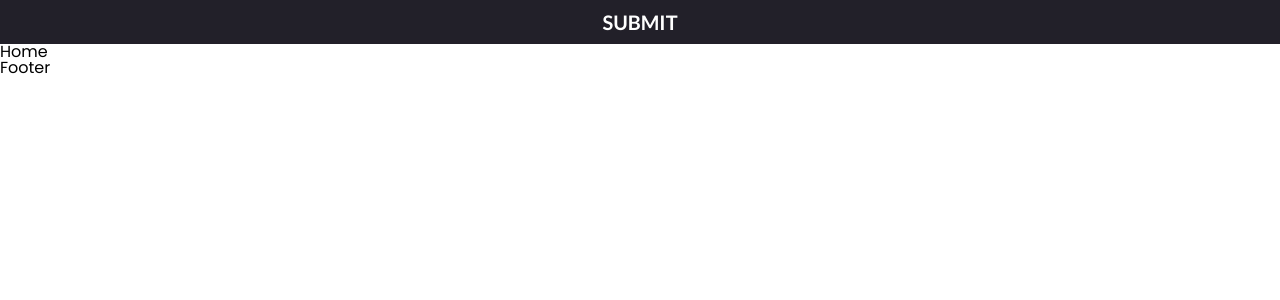
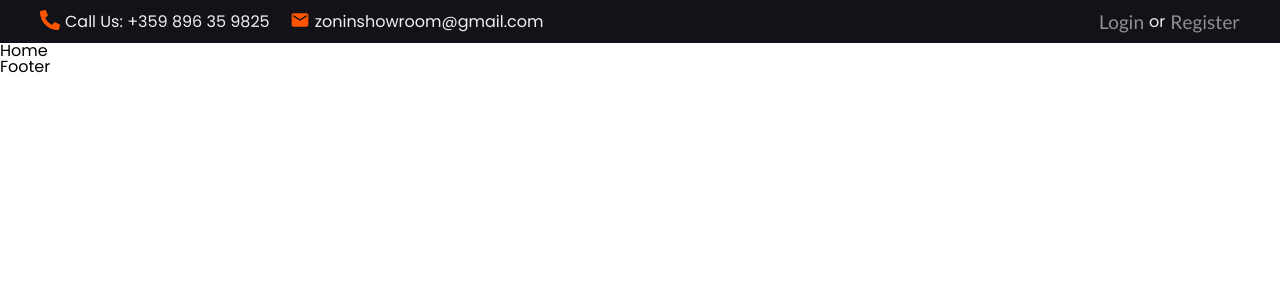
Before and after one commit to iamalexninov/autozonin-frontend, a React (Vite) app: page / in a window 1280 px wide. Shown: the top 300 px of the page. Built offline with nearby package versions, Linux system fonts and the light colour scheme.

Commit message:
added navbar-top and wrapper container

```diff
--- a/src/assets/styles/reset.css
+++ b/src/assets/styles/reset.css
@@ -74,5 +74,5 @@ a {
 
 button,
 i {
-  transition: all 0.3s ease-in-out;
+  transition: all 0.7s ease-in-out;
 }
--- a/src/assets/styles/reuse.css
+++ b/src/assets/styles/reuse.css
@@ -0,0 +1,3 @@
+.m {
+    color: aliceblue;
+}
--- a/src/components/global/GlobalIcon.jsx
+++ b/src/components/global/GlobalIcon.jsx
@@ -1,4 +1,5 @@
 import { FaPhoneAlt } from "react-icons/fa";
+import { MdEmail } from "react-icons/md";
 
 export const GlobalIcon = ({ type, size }) => {
   return <RenderIconComponent type={type} size={size} />;
@@ -7,6 +8,7 @@ export const GlobalIcon = ({ type, size }) => {
 const RenderIconComponent = ({ type, size = 20 }) => {
   const iconComponents = {
     phone: FaPhoneAlt,
+    email: MdEmail,
   };
 
   const IconComponent = iconComponents[type] || null;
--- /dev/null
+++ b/src/components/global/wrapper/Wrapper.jsx
@@ -0,0 +1,5 @@
+import styles from "./style.module.css";
+
+export const Wrapper = ({ children }) => {
+  return <div className={styles.wrapper}>{children}</div>;
+};
--- /dev/null
+++ b/src/components/global/wrapper/style.module.css
@@ -0,0 +1,6 @@
+@media only screen and (min-width: 767px) {
+  .wrapper {
+    max-width: 1200px;
+    margin: 0 auto;
+  }
+}
--- a/src/components/navbar-top/NavbarTop.jsx
+++ b/src/components/navbar-top/NavbarTop.jsx
@@ -1,30 +1,18 @@
-import { GlobalButton } from "../global/button/GlobalButton";
 import styles from "./style.module.css";
 
-import { Link } from "react-router-dom";
+import { Wrapper } from "../global/wrapper/Wrapper";
+import { NavbarTopInfo } from "./navbar-top-info/NavbarTopInfo";
+import { NavbarTopAuth } from "./navbar-top-auth/NavbarTopAuth";
 
 export const NavbarTop = () => {
   return (
-    <div className={styles.nav}>
-      <GlobalButton
-        btnVariant="generic"
-        btnType="primary"
-        path="/about"
-        text="Submit"
-      />
-      {/* <div className={styles.nav_info}>
-        <div className={styles.nav_info_phone}></div>
-        <div className={styles.nav_info_email}></div>
-      </div>
-      <div className={styles.nav_auth}>
-        <Link to="/login">
-          <p>Login</p>
-        </Link>
-        <p>or</p>
-        <Link to="/register">
-          <p>Register</p>
-        </Link>
-      </div> */}
+    <div className={styles.nav_top_container}>
+      <Wrapper>
+        <div className={styles.nav}>
+          <NavbarTopInfo />
+          <NavbarTopAuth />
+        </div>
+      </Wrapper>
     </div>
   );
 };
--- /dev/null
+++ b/src/components/navbar-top/navbar-top-auth/NavbarTopAuth.jsx
@@ -0,0 +1,17 @@
+import styles from "./style.module.css";
+
+import { Link } from "react-router-dom";
+
+export const NavbarTopAuth = () => {
+  return (
+    <div className={styles.nav_auth}>
+      <Link to="/login" className={styles.nav_auth_link}>
+        <p>Login</p>
+      </Link>
+      <p>or</p>
+      <Link to="/register" className={styles.nav_auth_link}>
+        <p>Register</p>
+      </Link>
+    </div>
+  );
+};
--- /dev/null
+++ b/src/components/navbar-top/navbar-top-auth/style.module.css
@@ -0,0 +1,14 @@
+.nav_auth {
+  display: flex;
+  align-items: center;
+  gap: 5px;
+  color: var(--light-gray);
+}
+
+.nav_auth .nav_auth_link {
+  color: var(--middle-gray);
+}
+
+.nav_auth .nav_auth_link:hover {
+  color: var(--orange);
+}
--- /dev/null
+++ b/src/components/navbar-top/navbar-top-info/NavbarTopInfo.jsx
@@ -0,0 +1,22 @@
+import styles from "./style.module.css";
+
+import { GlobalIcon } from "../../global/GlobalIcon";
+
+export const NavbarTopInfo = () => {
+  return (
+    <div className={styles.nav_info}>
+      <div className={styles.nav_info_item}>
+        <div>
+          <GlobalIcon type="phone" />
+        </div>
+        <p>Call Us: +359 896 35 9825</p>
+      </div>
+      <div className={styles.nav_info_item}>
+        <div>
+          <GlobalIcon type="email" />
+        </div>
+        <p>zoninshowroom@gmail.com</p>
+      </div>
+    </div>
+  );
+};
--- /dev/null
+++ b/src/components/navbar-top/navbar-top-info/style.module.css
@@ -0,0 +1,21 @@
+.nav_info,
+.nav_info_item {
+  display: flex;
+  align-items: center;
+}
+
+.nav_info {
+  gap: 20px;
+}
+
+.nav_info_item {
+  gap: 5px;
+}
+
+.nav_info_item div {
+  color: var(--orange);
+}
+
+.nav_info_item p {
+  color: var(--light-gray);
+}
--- a/src/components/navbar-top/style.module.css
+++ b/src/components/navbar-top/style.module.css
@@ -1,3 +1,11 @@
+.nav_top_container {
+  background-color: var(--primary-dark);
+  padding-inline: 20px;
+  padding-block: 10px;
+}
+
 .nav {
-  background-color: var(--primary-dark);
+  display: flex;
+  align-items: center;
+  justify-content: space-between;
 }
```
